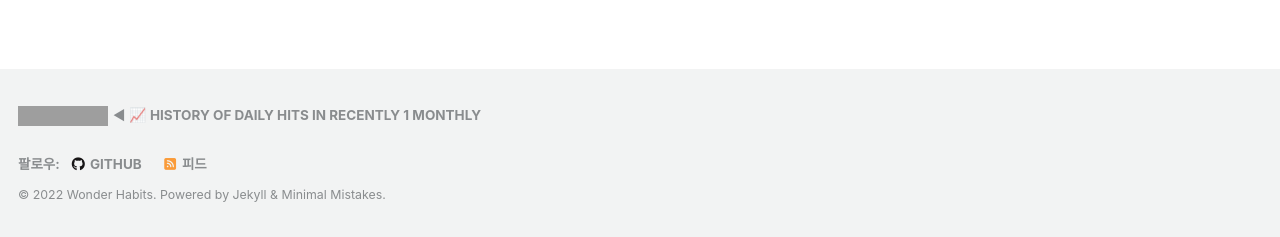
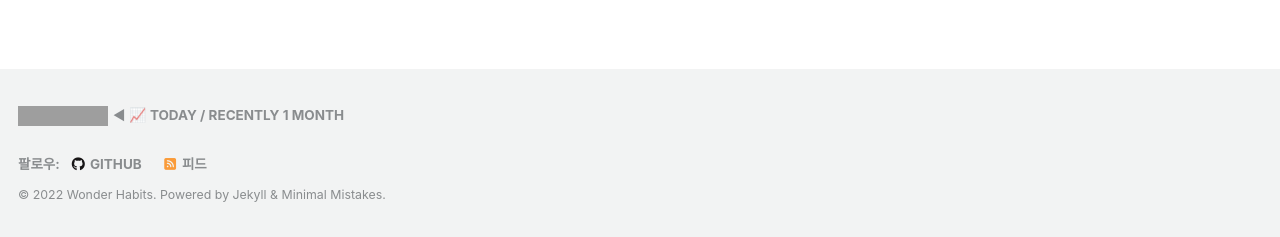
Before and after one commit to WonderHabits/wonderhabits.github.io, a Jekyll site: the page built from index.html, in a window 1280 px wide and 900 px high, scrolled down 499 px. Shown: the part 660-897 px from the top of the window. Built offline with Jekyll 4.4.1, drawn with Linux system fonts in a browser that asks for light colours; cached includes are drawn as plain includes; nearby versions of some CDN libraries; the list of posts is cut into pages by our own code; grey boxes are pictures that could not be loaded.

Commit message:
edit hitss

```diff
--- a/_includes/footer.html
+++ b/_includes/footer.html
@@ -1,6 +1,6 @@
 <p style="line-height: 1;">
   <img src="https://hits.seeyoufarm.com/api/count/incr/badge.svg?url=http%3A%2F%2Fwonderhabits.com&count_bg=%2379C83D&title_bg=%23555555&icon=&icon_color=%23E7E7E7&title=hits&edge_flat=false">
-  <small> ◀ 📈 <b> HISTORY OF DAILY HITS IN RECENTLY 1 MONTHLY </b></small>
+  <small> ◀ 📈 <b> TODAY / RECENTLY 1 MONTH </b></small>
 </p>
 
 
```
